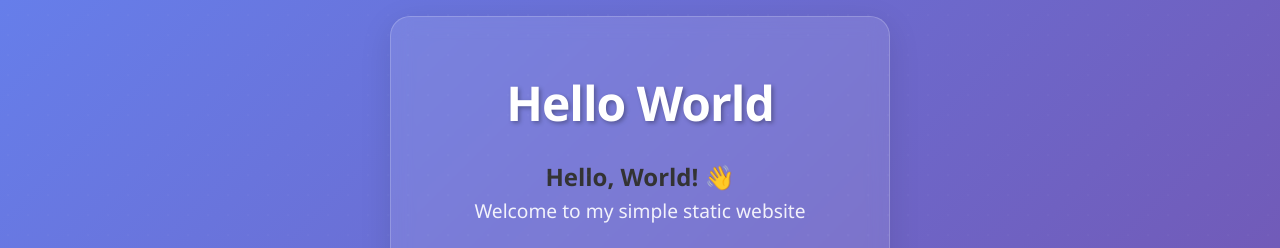
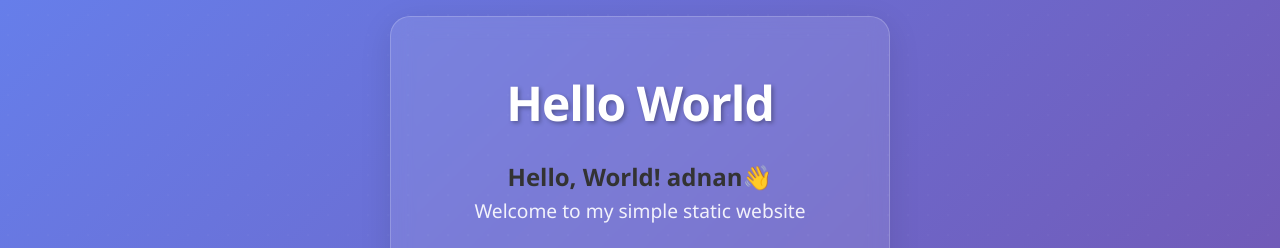
Before and after one commit to adnannawaz786-dotcom/hello-world-static-mvnka4y6, a plain HTML site: page index.html in a window 1280 px wide. Shown: the top 248 px of the page. Drawn offline with Linux system fonts and the light colour scheme.

Commit message:
Update index.html via IDE - manual edit

```diff
--- a/index.html
+++ b/index.html
@@ -20,7 +20,7 @@
         <main class="main-content">
             <section class="hero">
                 <div class="hero-content">
-                    <h2 class="hero-title">Hello, World! 👋</h2>
+                    <h2 class="hero-title">Hello, World! adnan👋</h2>
                     <p class="hero-subtitle">Welcome to my simple static website</p>
                     <div class="hero-buttons">
                         <button class="btn btn-primary" id="greetBtn">Say Hello</button>
```
